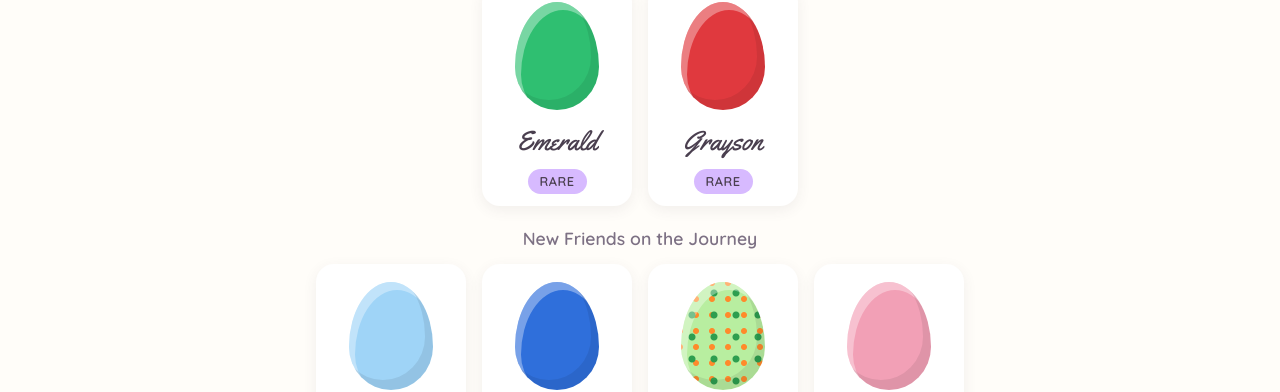
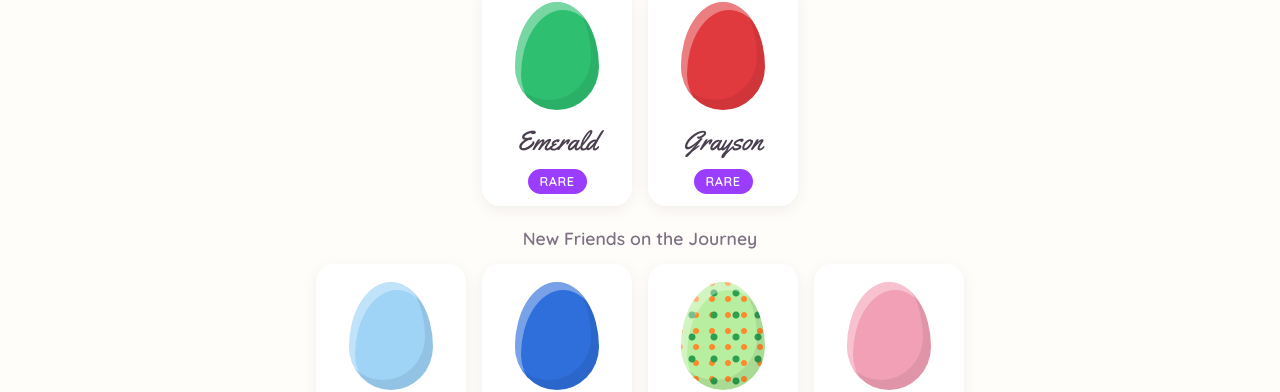
Before and after one commit to LucysTrinketsandTreasures/website-files, a Jekyll site: the page built from book.html, in a window 1280 px wide. Shown: the part 1073-1465 px from the top of the page. Built offline with Jekyll 4.4.1, drawn with Linux system fonts in a browser that asks for light colours.

Commit message:
Add blue Epic badge and brighter purple Rare badge

```diff
--- a/assets/css/style.css
+++ b/assets/css/style.css
@@ -212,7 +212,8 @@
 .dragon-name { margin-top: 10px; font-family: var(--font-script); font-size: 1.7rem; }
 .rarity { display: inline-block; margin-top: 6px; padding: 2px 12px; border-radius: 999px; font-size: 0.8rem; font-weight: 700; letter-spacing: 0.04em; text-transform: uppercase; }
 .rarity-legendary { background: var(--metal-gold); color: #1a1a1a; box-shadow: 0 2px 6px rgba(184, 134, 11, 0.35); }
-.rarity-rare { background: var(--pastel-purple); color: var(--ink); }
+.rarity-rare { background: #9b3dff; color: #fff; }
+.rarity-epic { background: #2f80ed; color: #fff; }
 .rarity-common { background: #eeeaf0; color: var(--ink-soft); }
 .egg-lavender { background: #b99ae8; }
 .egg-emerald { background: #2fbf71; }
```
